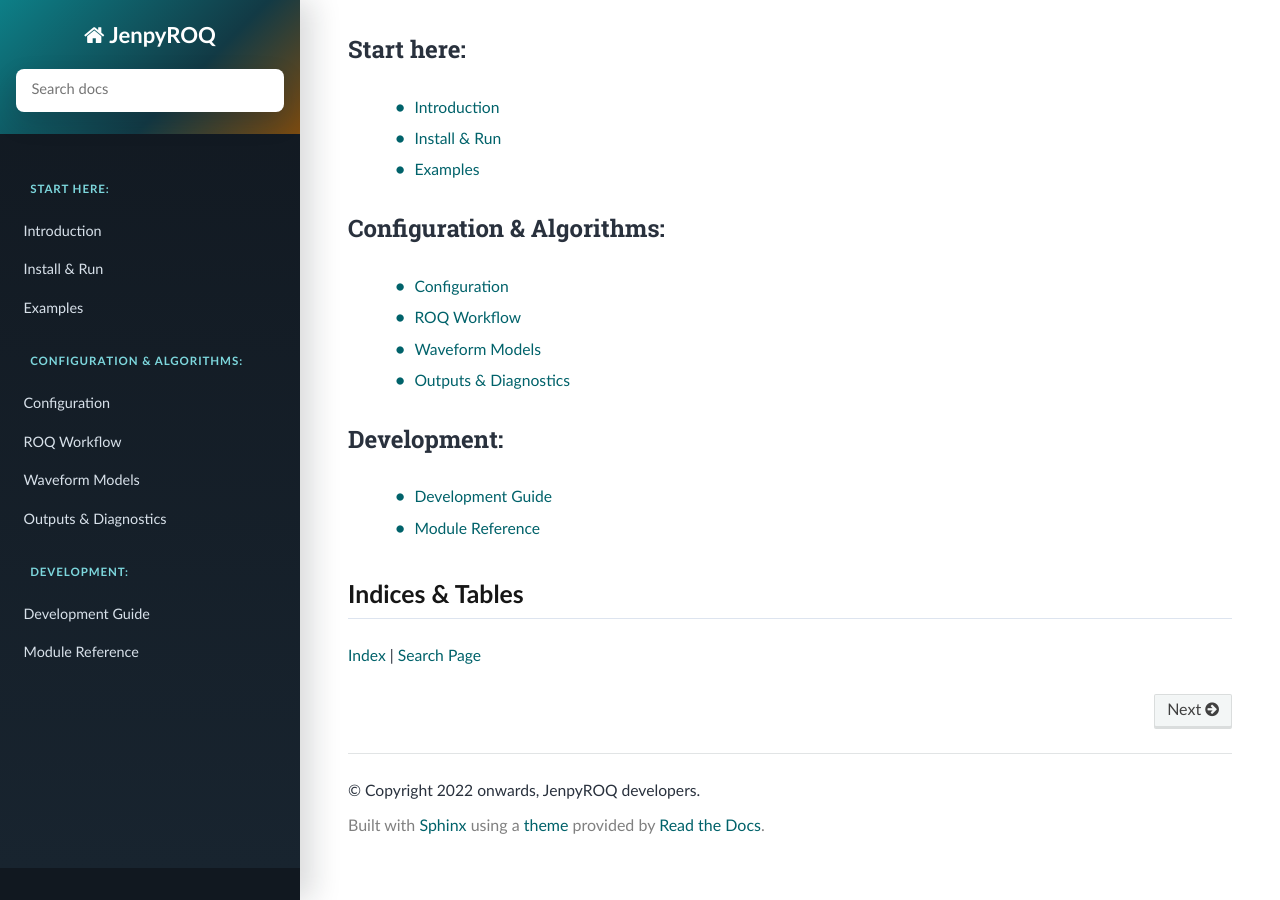
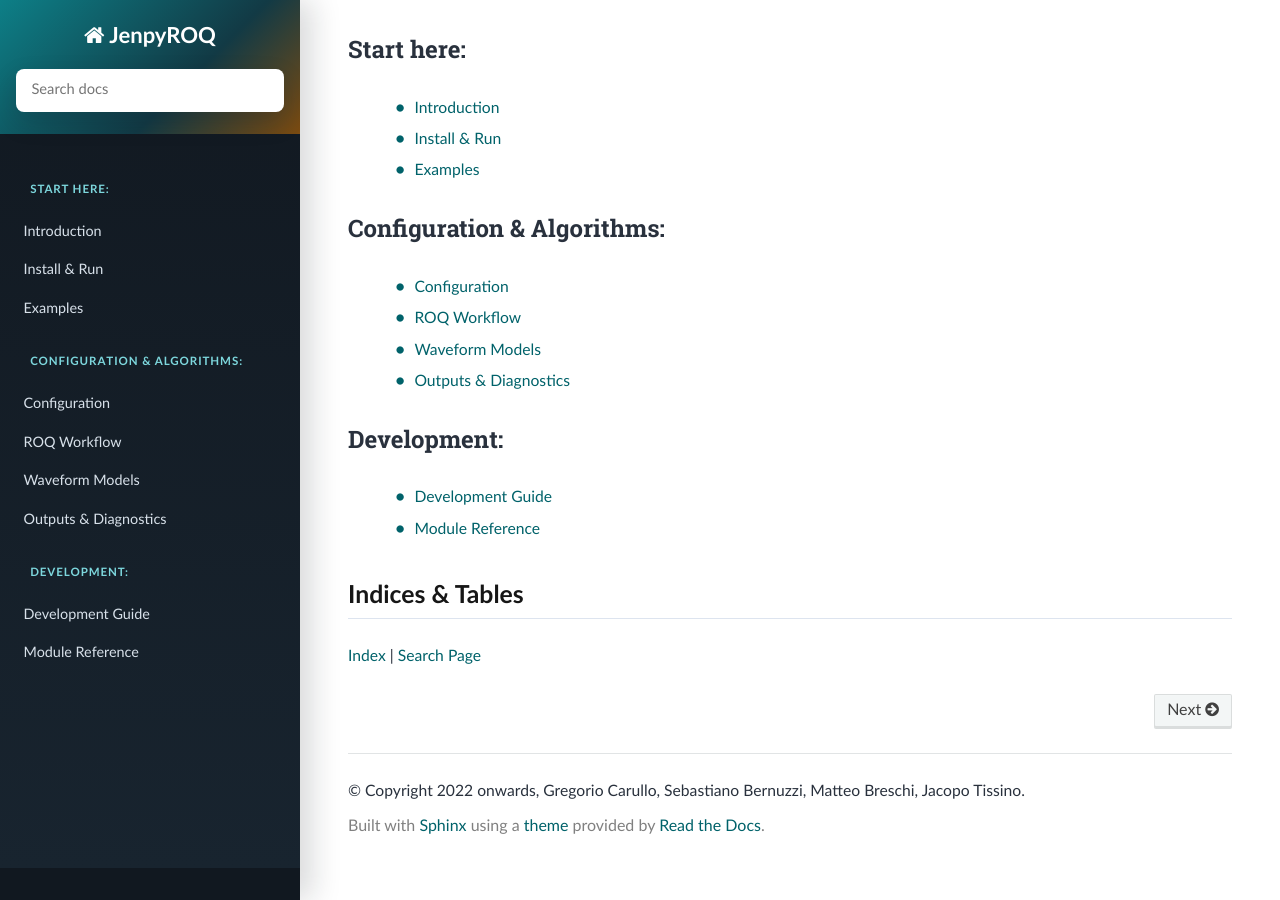
Before and after one commit to GCArullo/JenpyROQ, a Sphinx documentation site: the page built from docs/index.rst, in a window 1280 px wide and 900 px high, scrolled down 618 px. Built offline with Sphinx 7.4.7 and the Read the Docs theme 3.1.0, drawn with Linux system fonts in a browser that asks for light colours.

```diff
--- a/docs/conf.py
+++ b/docs/conf.py
@@ -9,7 +9,7 @@ sys.path.insert(0, repo_root)
 import JenpyROQ
 
 project = "JenpyROQ"
-copyright = "2022 onwards, JenpyROQ developers"
+copyright = "2022 onwards, Gregorio Carullo, Sebastiano Bernuzzi, Matteo Breschi, Jacopo Tissino"
 author = "Gregorio Carullo, Sebastiano Bernuzzi, Matteo Breschi, Jacopo Tissino"
 
 extensions = [
```
Also changed, not shown: AUTHORS.md (added, +6 -0 lines), README.md (+5 -0 lines), 2 other files.
